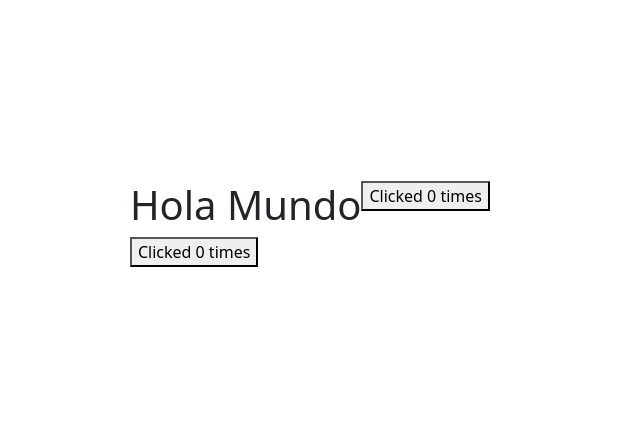
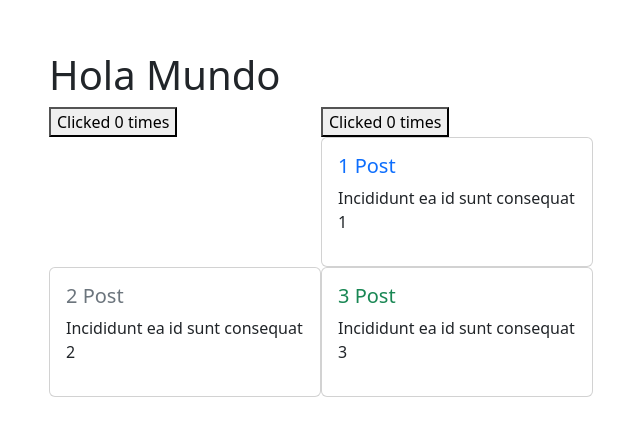
Before and after one commit to Marcelino2017/vue-proyect, a Vue app: page / in a window 1280 px wide. Shown: the part 176-612 px from the top of the page, without its empty margins (15-655 px from the left). Built offline with nearby package versions, Linux system fonts and the light colour scheme.

Commit message:
Props y Props Multiples

```diff
--- a/src/App.vue
+++ b/src/App.vue
@@ -1,11 +1,35 @@
 <script setup>
-  import ButtonCounter from './components/ButtonCounter.vue'
+import ButtonCounter from './components/ButtonCounter.vue'
+import BlogPost from './components/BlogPost.vue'
 </script>
 
 <template>
-  <div class="container" id="app">
+<div class="container" id="app">
     <h1>Hola Mundo</h1>
+    <br>
     <ButtonCounter />
     <button-counter />
-  </div>
+    <br>
+    <BlogPost
+      title="Post"
+      id="1"
+      body="Incididunt ea id sunt consequat 1"
+      colorText="primary"
+    />
+
+    <BlogPost
+      title="Post"
+      id="2"
+      body="Incididunt ea id sunt consequat 2"
+      colorText="secondary"
+    />
+
+    <BlogPost
+      title="Post"
+      id="3"
+      body="Incididunt ea id sunt consequat 3"
+      colorText="success"
+    />
+
+</div>
 </template>
--- /dev/null
+++ b/src/components/BlogPost.vue
@@ -0,0 +1,20 @@
+<script setup>
+
+defineProps(['title', 'id','body', 'colorText'])
+
+</script>
+
+<template>
+    <div class="card">
+        <div class="card-body">
+           <h5
+                class="card-title"
+                :class="`text-${colorText}`"
+            >
+                {{ id }} {{ title }}
+            </h5>
+           <p>{{ body }}</p>
+        </div>
+
+    </div>
+</template>
```
